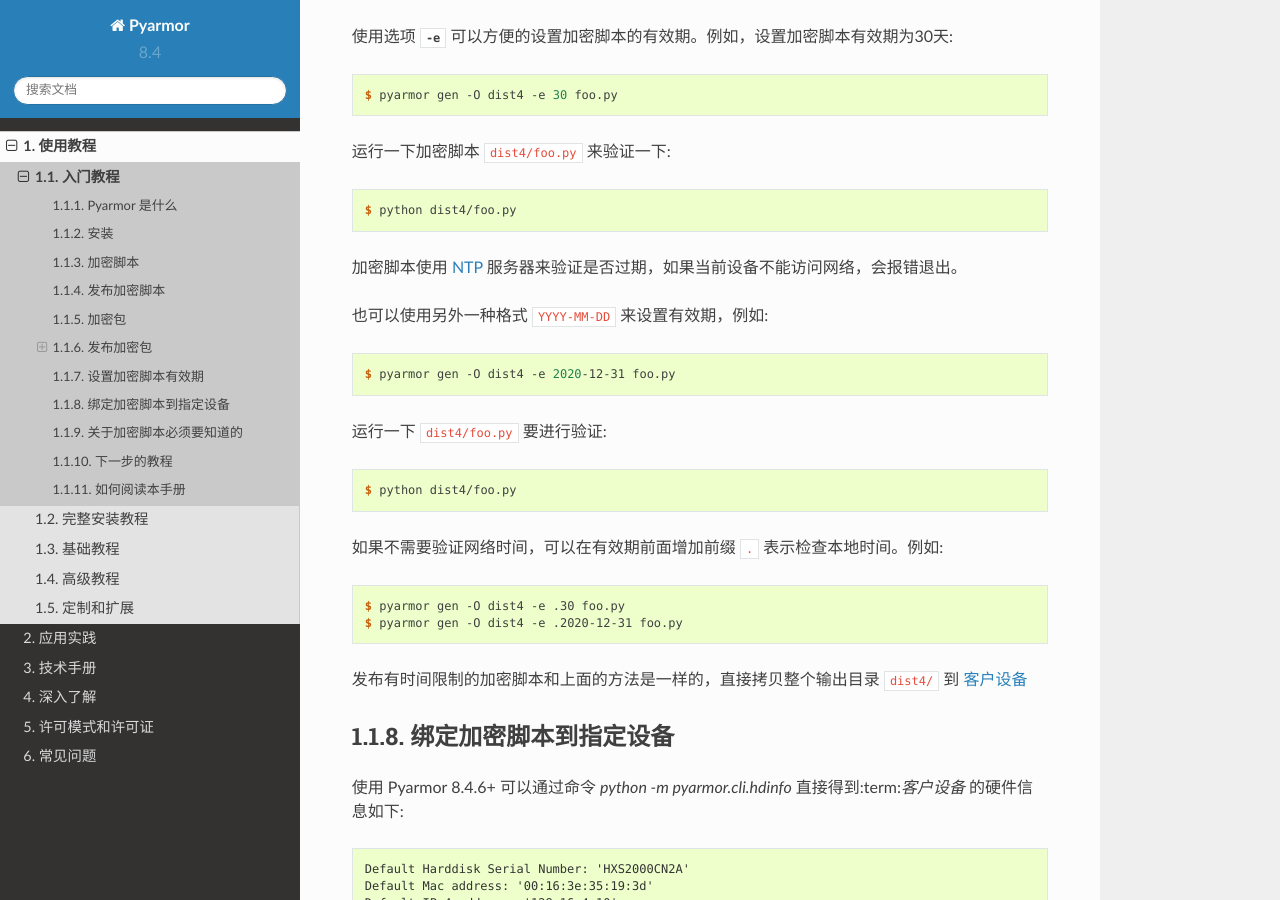
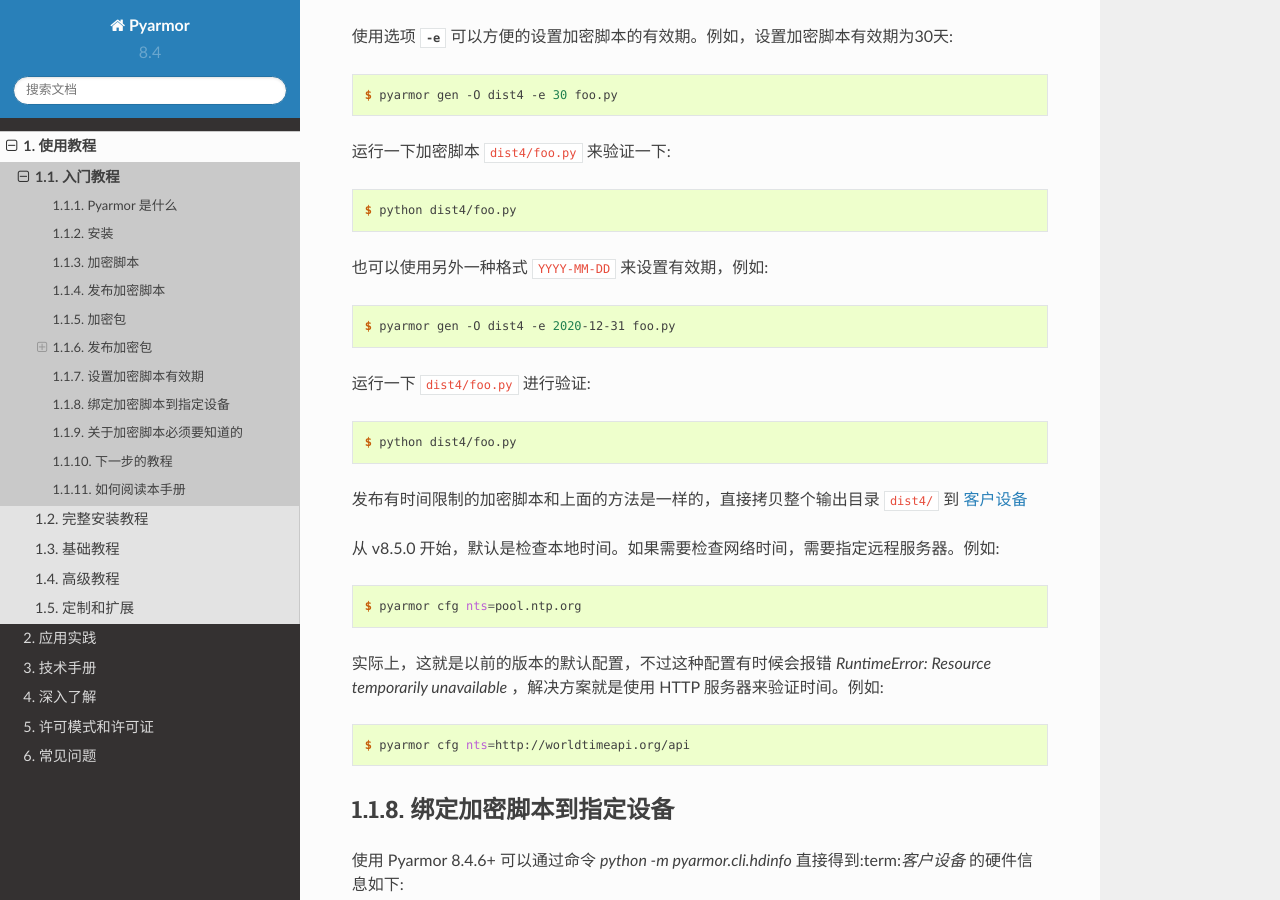
Before and after one commit to dashingsoft/pyarmor-docs-zh, a Sphinx documentation site: the page built from docs/tutorial/getting-started.rst, in a window 1280 px wide and 900 px high, scrolled down 5054 px. Built offline with Sphinx 7.4.7 and the Read the Docs theme 2.0.0, drawn with Linux system fonts in a browser that asks for light colours.

```diff
--- a/docs/tutorial/getting-started.rst
+++ b/docs/tutorial/getting-started.rst
@@ -197,22 +197,23 @@ Pyarmor_ 是一个发布在 PyPI_ 的 Python 包，最方便的方式就是直
 
     $ python dist4/foo.py
 
-加密脚本使用 NTP_ 服务器来验证是否过期，如果当前设备不能访问网络，会报错退出。
-
 也可以使用另外一种格式 ``YYYY-MM-DD`` 来设置有效期，例如::
 
     $ pyarmor gen -O dist4 -e 2020-12-31 foo.py
 
-运行一下 :file:`dist4/foo.py` 要进行验证::
+运行一下 :file:`dist4/foo.py` 进行验证::
 
     $ python dist4/foo.py
 
-如果不需要验证网络时间，可以在有效期前面增加前缀 ``.`` 表示检查本地时间。例如::
+发布有时间限制的加密脚本和上面的方法是一样的，直接拷贝整个输出目录 :file:`dist4/` 到 :term:`客户设备`
 
-    $ pyarmor gen -O dist4 -e .30 foo.py
-    $ pyarmor gen -O dist4 -e .2020-12-31 foo.py
+从 v8.5.0 开始，默认是检查本地时间。如果需要检查网络时间，需要指定远程服务器。例如::
 
-发布有时间限制的加密脚本和上面的方法是一样的，直接拷贝整个输出目录 :file:`dist4/` 到 :term:`客户设备`
+   $ pyarmor cfg nts=pool.ntp.org
+
+实际上，这就是以前的版本的默认配置，不过这种配置有时候会报错 `RuntimeError: Resource temporarily unavailable` ，解决方案就是使用 HTTP 服务器来验证时间。例如::
+
+   $ pyarmor cfg nts=http://worldtimeapi.org/api
 
 绑定加密脚本到指定设备
 ======================
```
Also changed, not shown: docs/reference/man.rst (+9 -8 lines).
